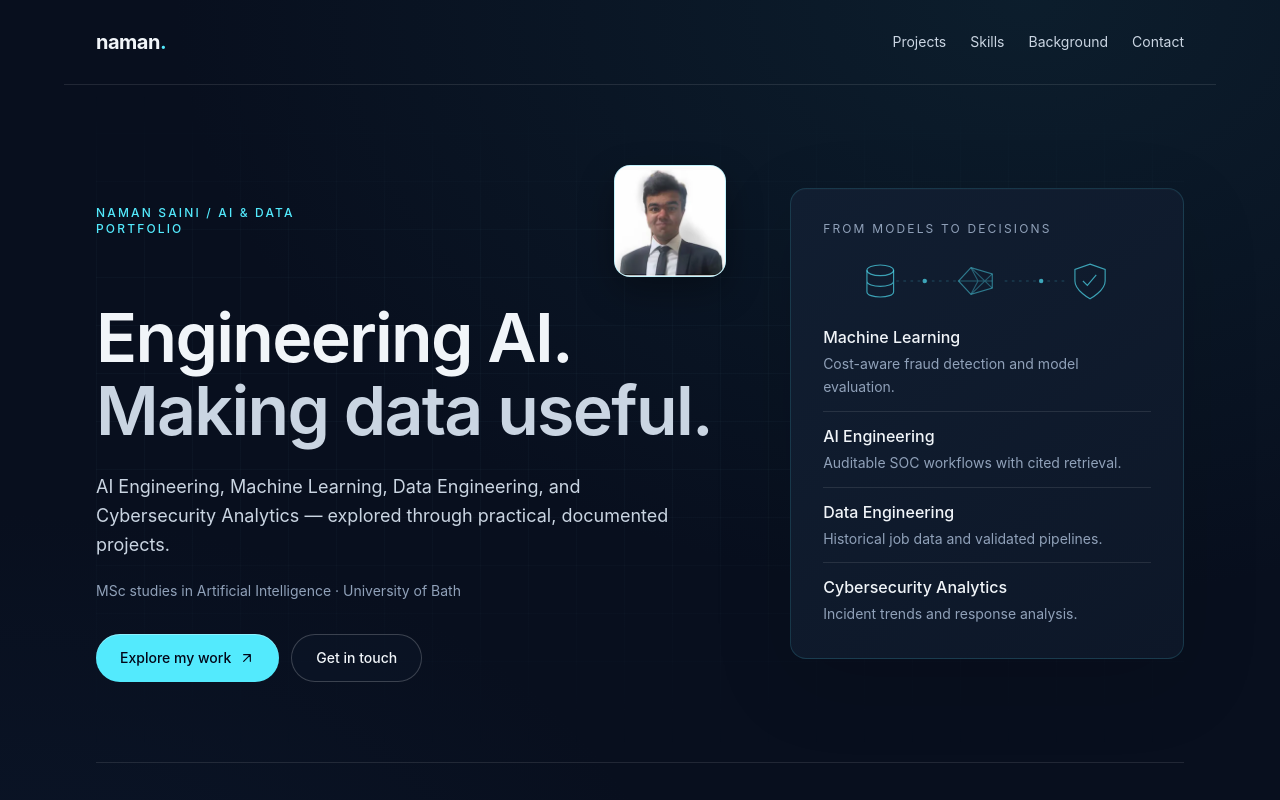
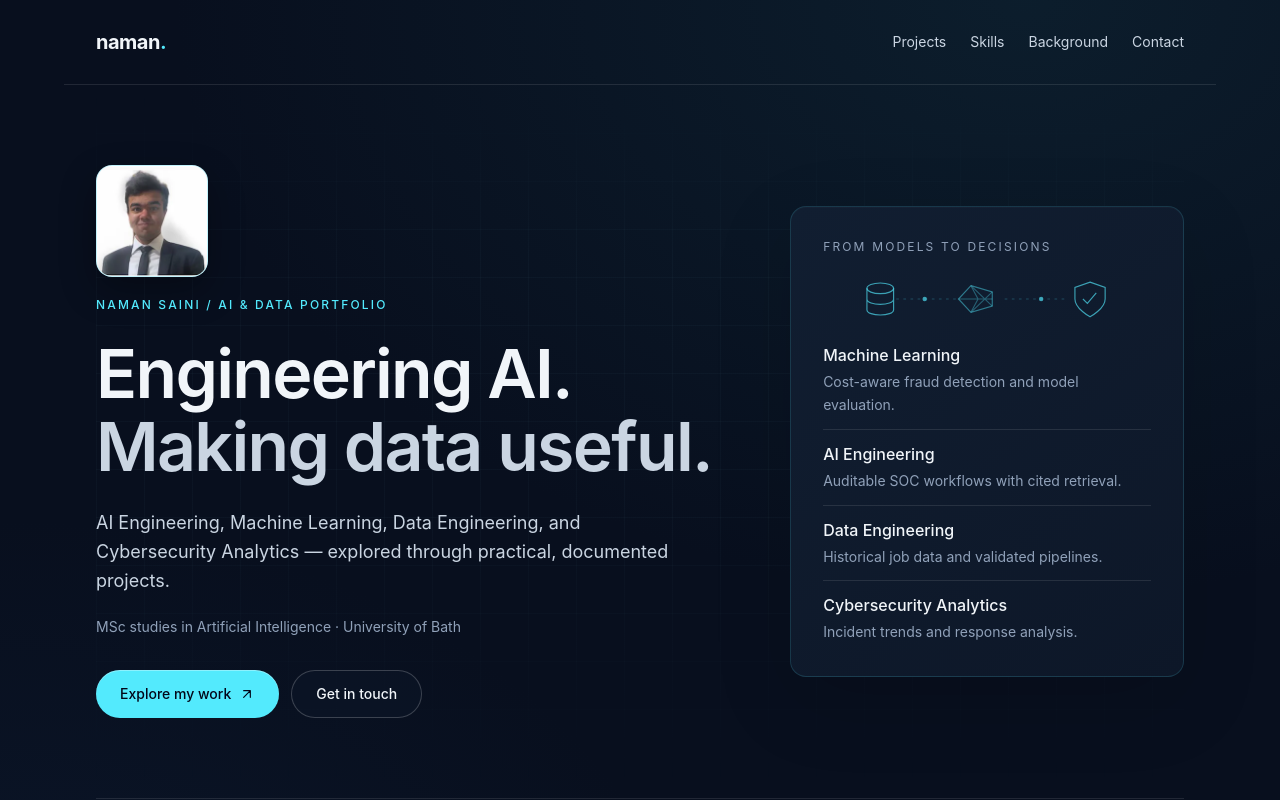
Before and after one commit to NamanSaini04/naman-ai-portfolio, a React (Vite) app: page / in a window 1280 px wide. Shown: the top 800 px of the page. Built offline with nearby package versions, Linux system fonts and the light colour scheme.

Commit message:
Place portrait above portfolio name in hero

```diff
--- a/src/components/HeroIntro.jsx
+++ b/src/components/HeroIntro.jsx
@@ -10,8 +10,7 @@ export default function HeroIntro({ primaryLink, secondaryLink }) {
   }
   return (
     <motion.div initial={reduceMotion ? false : 'rest'} animate="visible" transition={{ staggerChildren: reduceMotion ? 0 : 0.07 }}>
-      <motion.div variants={entrance} className="flex items-center justify-between gap-5">
-        <p className="eyebrow max-w-[15rem] text-xs font-medium tracking-[0.18em] text-cyan-300">NAMAN SAINI / AI & DATA PORTFOLIO</p>
+      <motion.div variants={entrance} className="flex flex-col items-start gap-5">
         <img
           src="/naman-saini-portrait.webp"
           alt="Portrait of Naman Saini"
@@ -20,8 +19,9 @@ export default function HeroIntro({ primaryLink, secondaryLink }) {
           loading="eager"
           fetchPriority="high"
           decoding="async"
-          className="h-20 w-20 shrink-0 rounded-2xl border border-cyan-300/30 bg-slate-100 object-cover object-top shadow-[0_14px_36px_#00000050] sm:h-28 sm:w-28"
+          className="h-24 w-24 shrink-0 rounded-2xl border border-cyan-300/30 bg-slate-100 object-cover object-top shadow-[0_14px_36px_#00000050] sm:h-28 sm:w-28"
         />
+        <p className="eyebrow text-xs font-medium tracking-[0.18em] text-cyan-300">NAMAN SAINI / AI & DATA PORTFOLIO</p>
       </motion.div>
       <h1 id="hero-title" className="mt-6 text-4xl leading-[1.08] font-semibold tracking-tight sm:text-6xl lg:text-[4.25rem]">
         <motion.span variants={entrance} className="block">Engineering AI.</motion.span>
```
